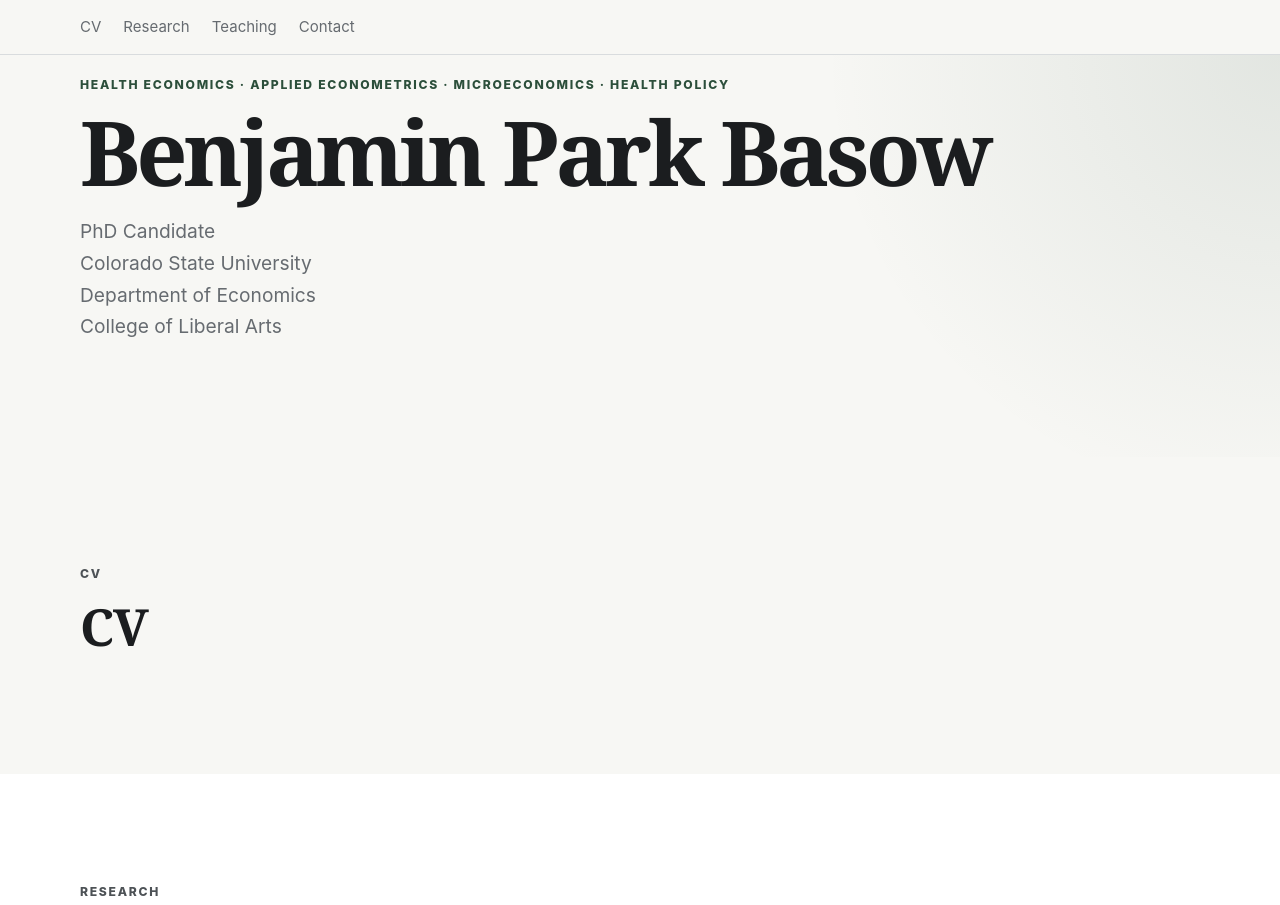
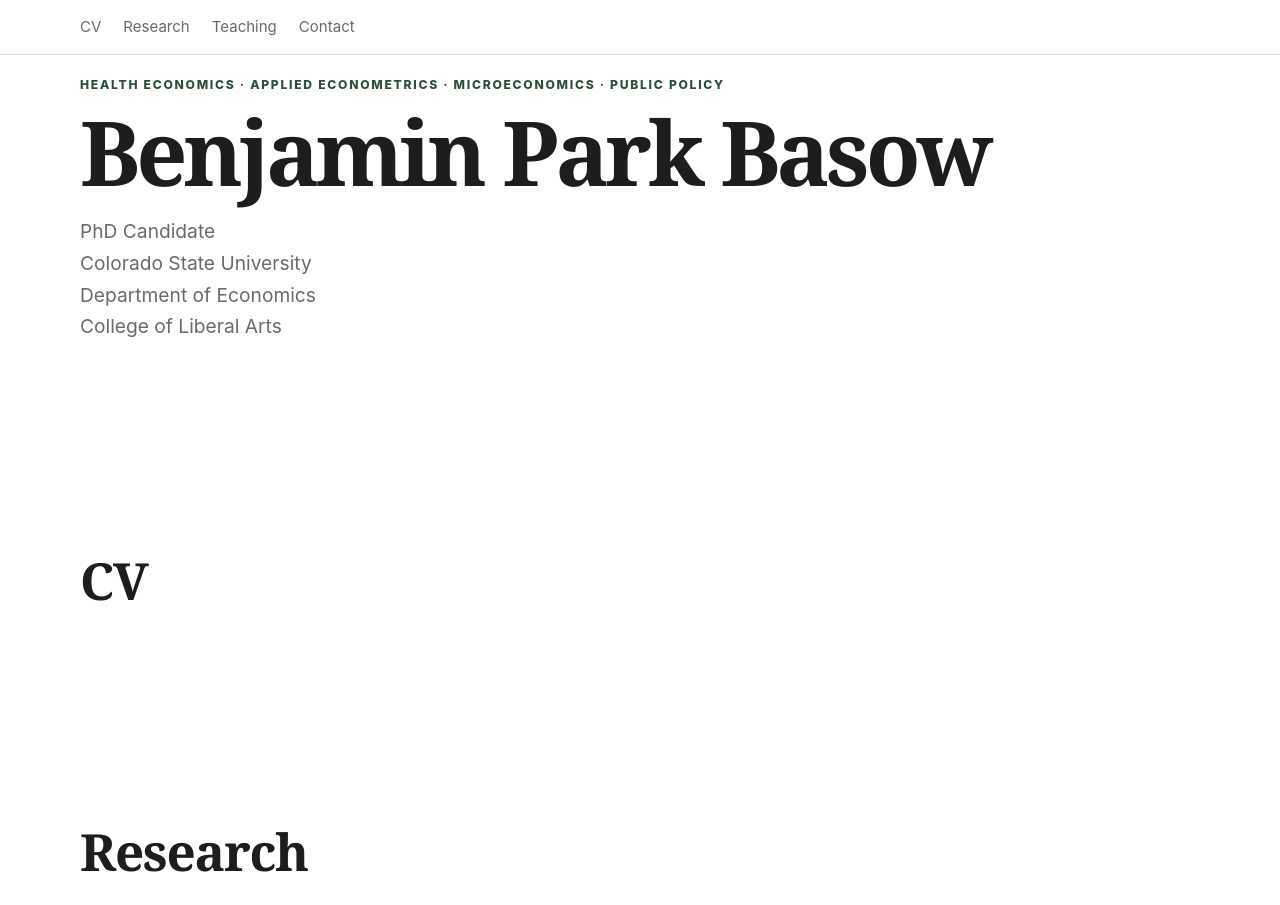
Before and after one commit to benjaminbasow/benjaminbasow.github.io, a plain HTML site: page index.html in a window 1280 px wide. Shown: the top 905 px of the page. Drawn offline with Linux system fonts and the light colour scheme.

Commit message:
Add files via upload

```diff
--- a/index.html
+++ b/index.html
@@ -22,7 +22,7 @@
   <main>
     <section id="home" class="hero">
       <div class="container">
-        <p class="eyebrow">Health Economics · Applied Econometrics · Microeconomics · Health Policy</p>
+        <p class="eyebrow">Health Economics · Applied Econometrics · Microeconomics · Public Policy</p>
         <h1>Benjamin Park Basow</h1>
         <p class="subtitle">
           PhD Candidate<br />
@@ -35,14 +35,12 @@
 
     <section id="cv" class="section">
       <div class="container">
-        <p class="section-label">CV</p>
         <h2>CV</h2>
       </div>
     </section>
 
     <section id="research" class="section alt">
       <div class="container">
-        <p class="section-label">Research</p>
         <h2>Research</h2>
 
         <article class="paper research-paper">
@@ -80,7 +78,6 @@
 
     <section id="teaching" class="section">
       <div class="container">
-        <p class="section-label">Teaching</p>
         <h2>Teaching</h2>
       </div>
     </section>
@@ -88,7 +85,6 @@
     <section id="contact" class="section dark">
       <div class="container split">
         <div>
-          <p class="section-label light">Contact</p>
           <h2>Contact</h2>
         </div>
         <div class="contact-details">
--- a/styles.css
+++ b/styles.css
@@ -3,7 +3,7 @@
 }
 
 :root {
-  --bg: #f7f7f4;
+  --bg: #ffffff;
   --paper: #ffffff;
   --text: #1b1d1f;
   --muted: #666b70;
@@ -42,7 +42,7 @@ a {
   position: sticky;
   top: 0;
   z-index: 50;
-  background: rgba(247, 247, 244, 0.95);
+  background: rgba(255, 255, 255, 0.95);
   border-bottom: 1px solid var(--line);
   backdrop-filter: blur(10px);
 }
@@ -80,9 +80,7 @@ nav a:hover {
 
 .hero {
   padding: 20px 0 90px;
-  background:
-    radial-gradient(circle at top right, rgba(44,79,59,0.10), transparent 34%),
-    var(--bg);
+  background: #ffffff;
 }
 
 .hero-grid {
```
Also changed, not shown: 1 other file.
